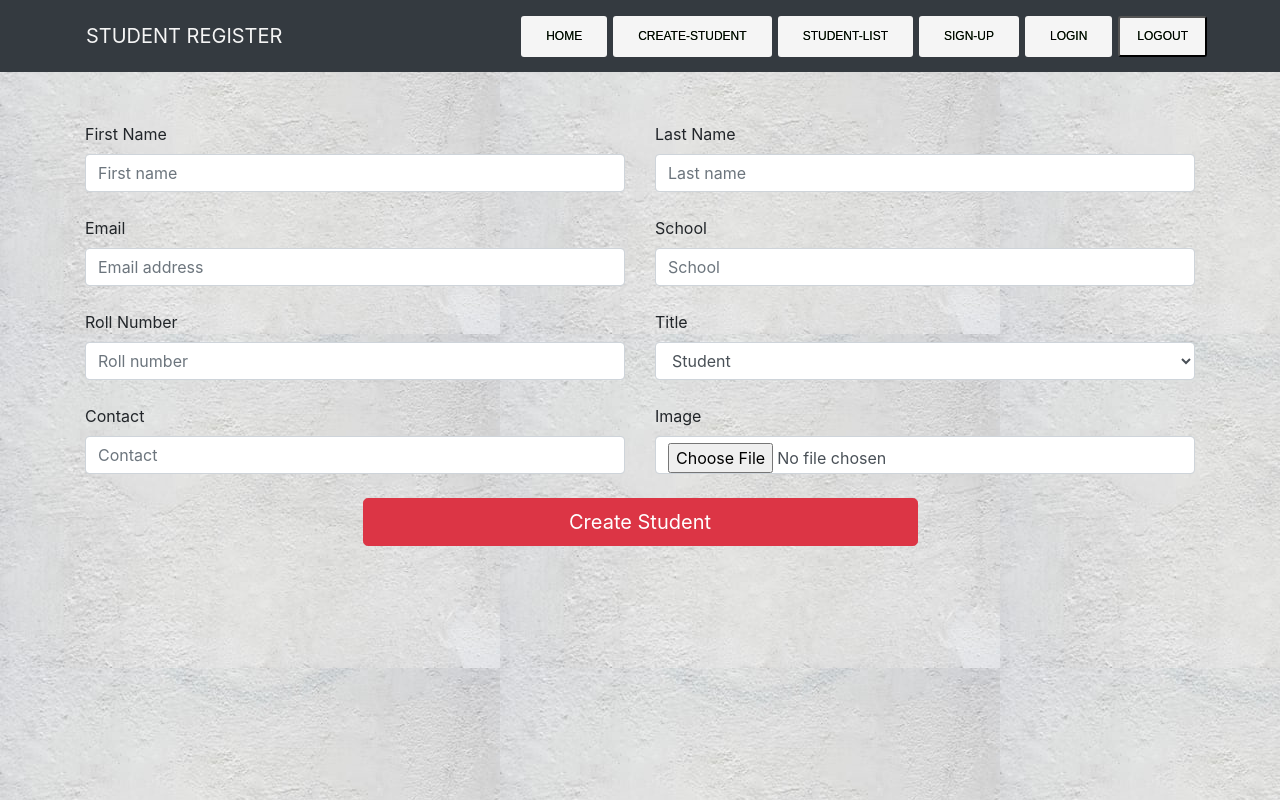
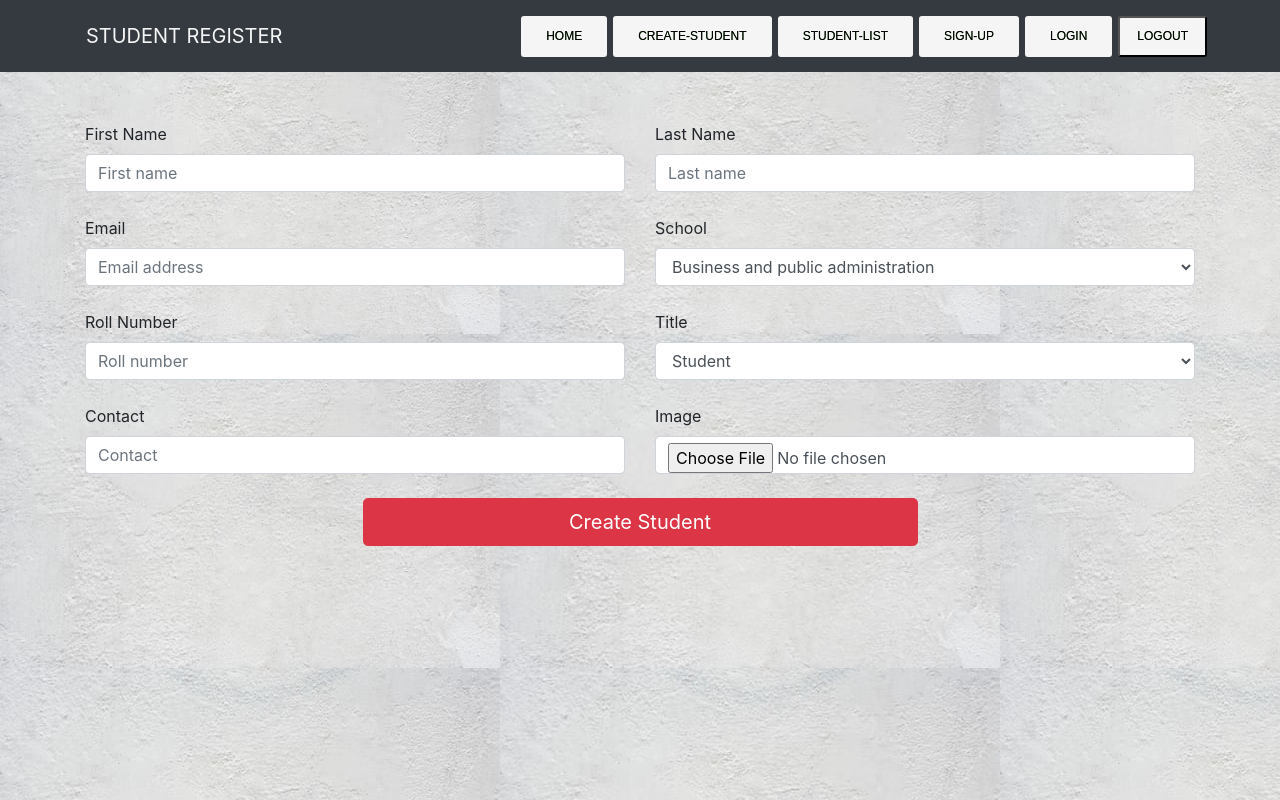
Before and after one commit to mbogewalo10/student-register, a React (Create React App) app in the folder frontend/: page /create-student in a window 1280 px wide. Built offline with nearby package versions, Linux system fonts and the light colour scheme.

Commit message:
Changing input field

```diff
--- a/frontend/src/components/create-student.js
+++ b/frontend/src/components/create-student.js
@@ -62,9 +62,10 @@ import "./Stylesheets.css"
           lastname: '',
           email: '',
           rollno: '',
-          school:'',
+          school:'Select school',
           contact:'',
-          title:''
+          title:'Select title',
+          studentimage:''
         });
       }
 
@@ -95,7 +96,12 @@ import "./Stylesheets.css"
 
                             <div className="col">
                                 <label htmlFor="school">School</label>
-                                <input type="text" name="school" value={this.state.school} onChange={this.handleChange} className="form-control" placeholder="School"/>
+                                <select name="school" value={this.state.school} onChange={this.handleChange} className="form-control" >
+                                        <option value="Business and public administration">Business and public administration</option>
+                                        <option value="School of Arts and Sciences">School of Arts and Sciences</option>
+                                        <option value="School of Nursing">School of Nursing</option>
+                                        <option value="Information and Communication Technology">Information Communication and Technology</option>
+                                   </select>
                             </div>
                     </div> <br/>
                     <div className="row">
```
